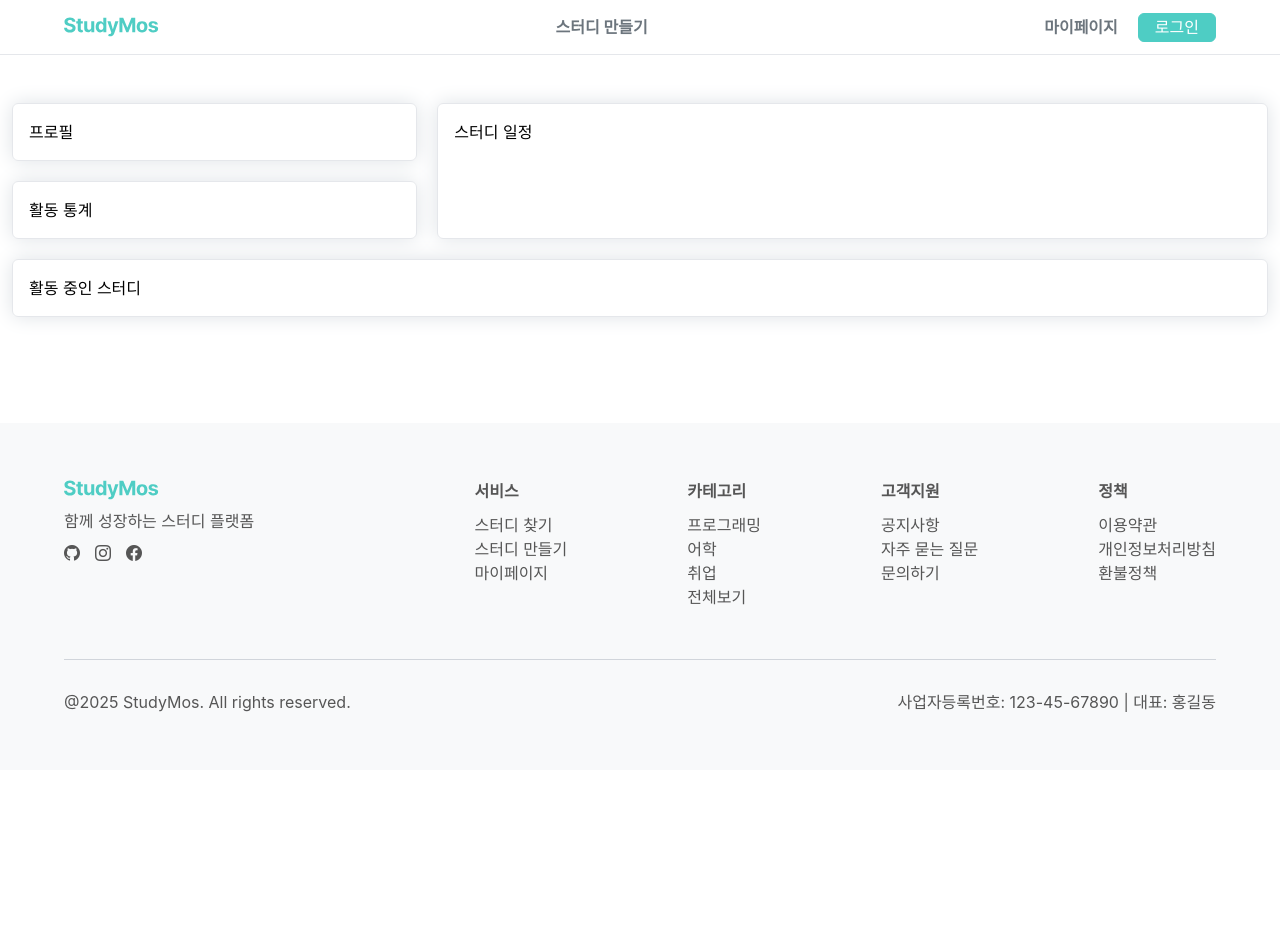
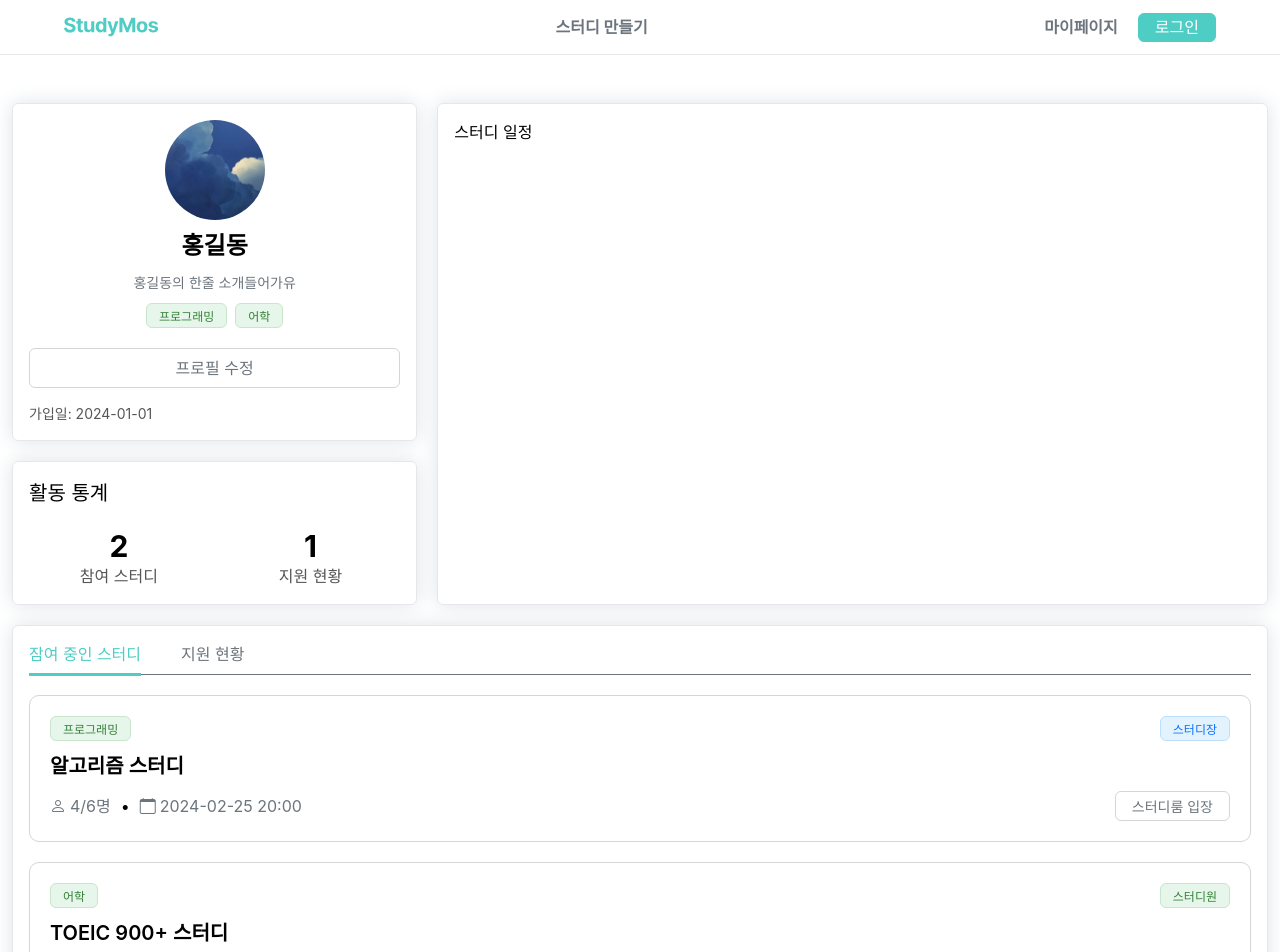
Before and after one commit to project-mos/frontend, a Next.js app: page /mypage in a window 1280 px wide. Shown: the top 952 px of the page. Before the commit the page ends 800 px from the top, so only its background shows below. Built offline with nearby package versions, Linux system fonts and the light colour scheme.

Commit message:
🎉 [Feat] : 마이페이지 UI 개발 일부 완료
- 프로필 완료
- 활동 통계 완료
- 참여중인 스터디 완료

```diff
--- /dev/null
+++ b/src/app/mock/api/mypage/index.ts
@@ -0,0 +1,19 @@
+import { activeStudiesProps } from "@/types/api/mypage";
+
+
+// <ActiveStudies/> 에 쓰일 mock data
+export const MockActiveStudiesApiResult: activeStudiesProps[] = [{
+  tag: ['프로그래밍', '스터디장'],
+  title: "알고리즘 스터디",
+  meta: {
+    members: "4/6명",
+    nextMeeting: "2024-02-25 20:00",
+  },
+},{
+  tag: ['어학', '스터디원'],
+  title: "TOEIC 900+ 스터디",
+  meta: {
+    members: "3/4명",
+    nextMeeting: "024-02-26 19:00",
+  },
+}];
--- a/src/app/mypage/page.tsx
+++ b/src/app/mypage/page.tsx
@@ -1,5 +1,5 @@
 import ActiveStudies from "@/features/mypage/components/ActiveStudies";
-import Profile from "@/features/mypage/components/Profile";
+import ProfileCard from "@/features/mypage/components/ProfileCard";
 import Statistics from "@/features/mypage/components/Statistics";
 import StudySchedule from "@/features/mypage/components/StudySchedule";
 
@@ -7,7 +7,7 @@ const MyPage = () => {
   return (
     <>
       <div className="col-span-12 flex flex-col gap-5 tablet:col-span-4">
-        <Profile />
+        <ProfileCard />
         <Statistics />
       </div>
       <StudySchedule />
--- a/src/components/atoms/Profile.tsx
+++ b/src/components/atoms/Profile.tsx
@@ -18,11 +18,8 @@ const Profile: React.FC<ProfileProps> = ({
 }) => {
   return (
     <div
-      className={cn(
-        "overflow-hidden rounded-full",
-        `w-[${width}px] h-[${height}px]`,
-        className
-      )}
+      className={cn("overflow-hidden rounded-full", className)}
+      style={{ width, height }}
     >
       <Image src={src} alt="프로필 이미지" width={width} height={height} />
       {children}
--- a/src/features/mypage/components/ActiveStudies.tsx
+++ b/src/features/mypage/components/ActiveStudies.tsx
@@ -1,7 +1,62 @@
+import { MockActiveStudiesApiResult } from "@/app/mock/api/mypage";
+import Button from "@/components/atoms/Button";
 import Card from "@/components/atoms/Card";
+import Tab from "@/components/atoms/Tab";
+import Tag from "@/components/atoms/Tag";
+import Typography from "@/components/atoms/Typography";
+import Meta from "@/components/molecules/Meta";
 
 const ActiveStudies = () => {
-  return <Card className="col-span-12">활동 중인 스터디</Card>;
+  const data = MockActiveStudiesApiResult;
+
+  return (
+    <Card className="col-span-12">
+      <Card.Header className="mb-[20px]">
+        <Tab tabList={["잠여 중인 스터디", "지원 현황"]} />
+      </Card.Header>
+      <Card.Content>
+        {data.map((data) => (
+          <div
+            key={data.title}
+            className="mb-[20px] flex flex-col gap-[10px] rounded-[10px] border border-mos-gray-100 p-[20px] transition-colors duration-200 hover:border-mos-main-500"
+          >
+            <div className="flex justify-between">
+              {data.tag.map((tag) => {
+                if (tag === "스터디장") {
+                  return (
+                    <Tag.Blue border={true} key={tag}>
+                      {tag}
+                    </Tag.Blue>
+                  );
+                } else {
+                  return (
+                    <Tag.Green border={true} key={tag}>
+                      {tag}
+                    </Tag.Green>
+                  );
+                }
+              })}
+            </div>
+            <Typography.Head3 className="text-[20px]">
+              {data.title}
+            </Typography.Head3>
+            <div className="flex justify-between">
+              <div className="flex items-center gap-[10px]">
+                <Meta icon="person">{data.meta.members}</Meta>
+                <span>•</span>
+                <Meta icon="calendar">{data.meta.nextMeeting}</Meta>
+              </div>
+              <div>
+                <Button.Ghost color="Main" className="h-[30px] text-[14px]">
+                  스터디룸 입장
+                </Button.Ghost>
+              </div>
+            </div>
+          </div>
+        ))}
+      </Card.Content>
+    </Card>
+  );
 };
 
 export default ActiveStudies;
--- a/src/features/mypage/components/Profile.tsx
+++ /dev/null
@@ -1,7 +0,0 @@
-import Card from "@/components/atoms/Card";
-
-const Profile = () => {
-  return <Card className="h-[50%]">프로필</Card>;
-};
-
-export default Profile;
--- /dev/null
+++ b/src/features/mypage/components/ProfileCard.tsx
@@ -0,0 +1,34 @@
+import Card from "@/components/atoms/Card";
+import Profile from "@/components/atoms/Profile";
+import profileImg from "../../../app/asset/images/profile_example.jpeg";
+import Typography from "@/components/atoms/Typography";
+import Tag from "@/components/atoms/Tag";
+import Button from "@/components/atoms/Button";
+
+const ProfileCard = () => {
+  return (
+    <Card>
+      <Card.Content className="mb-[15px] items-center gap-[10px]">
+        <Profile width={100} height={100} src={profileImg} />
+        <Typography.Head3>홍길동</Typography.Head3>
+        <Typography.P3 className="text-[14px] text-mos-gray-500">
+          홍길동의 한줄 소개들어가유
+        </Typography.P3>
+        <div className="mb-[10px] flex gap-2">
+          <Tag.Green border={true}>프로그래밍</Tag.Green>
+          <Tag.Green border={true}>어학</Tag.Green>
+        </div>
+        <Button.Ghost color="Main" className="w-full">
+          프로필 수정
+        </Button.Ghost>
+      </Card.Content>
+      <Card.Footer>
+        <Typography.P3 className="text-[14px] text-mos-gray-300">
+          가입일: 2024-01-01
+        </Typography.P3>
+      </Card.Footer>
+    </Card>
+  );
+};
+
+export default ProfileCard;
--- a/src/features/mypage/components/Statistics.tsx
+++ b/src/features/mypage/components/Statistics.tsx
@@ -1,7 +1,30 @@
 import Card from "@/components/atoms/Card";
+import Typography from "@/components/atoms/Typography";
 
 const Statistics = () => {
-  return <Card className="h-[50%]">활동 통계</Card>;
+  return (
+    <Card>
+      <Card.Header className="mb-[20px]">
+        <Typography.P1 className="text-[20px]">활동 통계</Typography.P1>
+      </Card.Header>
+      <Card.Content>
+        <div className="flex gap-3">
+          <div className="flex w-[50%] flex-col items-center">
+            <Typography.Head2>2</Typography.Head2>
+            <Typography.P1 className="text-mos-gray-300">
+              참여 스터디
+            </Typography.P1>
+          </div>
+          <div className="flex w-[50%] flex-col items-center">
+            <Typography.Head2>1</Typography.Head2>
+            <Typography.P1 className="text-mos-gray-300">
+              지원 현황
+            </Typography.P1>
+          </div>
+        </div>
+      </Card.Content>
+    </Card>
+  );
 };
 
 export default Statistics;
--- /dev/null
+++ b/src/types/api/mypage/index.ts
@@ -0,0 +1,8 @@
+export interface activeStudiesProps {
+  tag: string[],
+  title: string,
+  meta: {
+    members: string,
+    nextMeeting: string,
+  },
+}
```
